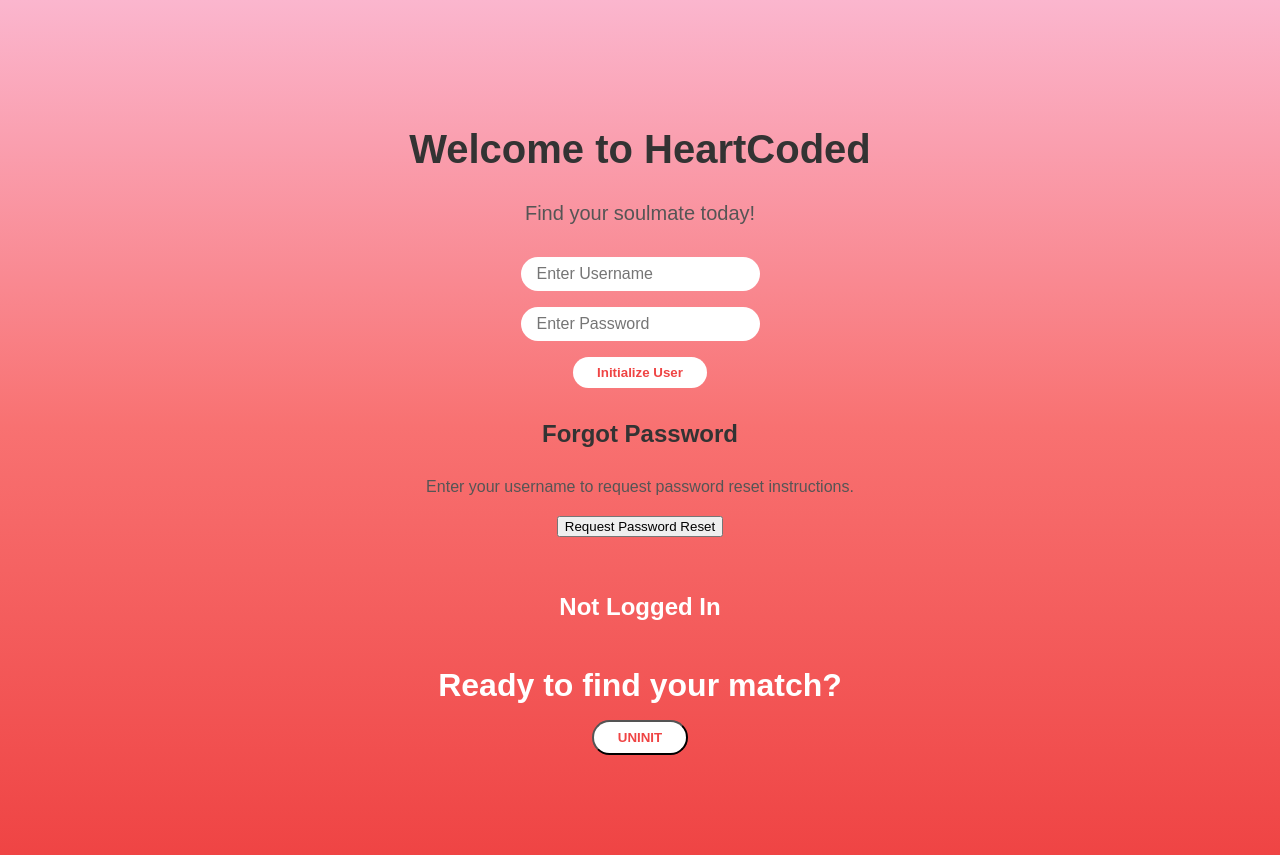
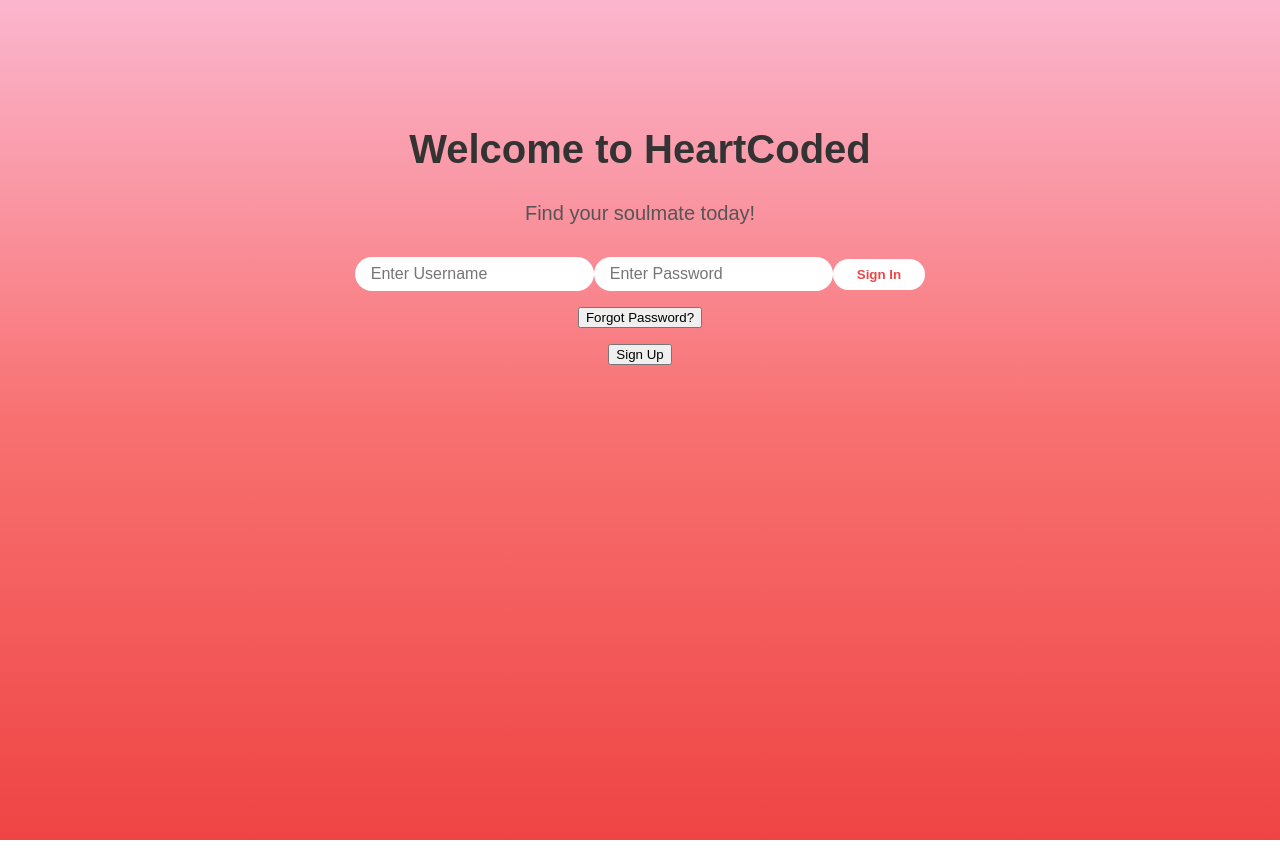
Before and after one commit to ajpieroni/316Heartcoded, a React (Create React App) app in the folder ourapp/reactapp/: page / in a window 1280 px wide. Built offline with nearby package versions, Linux system fonts and the light colour scheme.

Commit message:
gross reorg of landing

```diff
--- a/ourapp/reactapp/src/pages/UserLogin.js
+++ b/ourapp/reactapp/src/pages/UserLogin.js
@@ -1,128 +1,121 @@
 import React, { useState, useEffect, useContext } from "react";
-import "./UserLogin.css";
 import { useNavigate } from 'react-router-dom';
-
-
-import axios from "axios";
-import { useHistory } from "react-router-dom";
-// const history = useHistory();
-import { Link } from "react-router-dom";
 import { UserContext } from "../components/contexts/UserContext";
-
 import ForgotPassword from "./ForgotPassword";
 import CreateProfile from "./CreateProfile.js";
+import "./UserLogin.css";
 
 export default function UserLogin() {
-
-  // const [question, setQuestion] = useState("UNINIT");
-  const [testUser, setTestUser] = useState("UNINIT");
-
-  const { user, setUser } = useContext(UserContext);
+  // State hooks
+  const [showForgotPassword, setShowForgotPassword] = useState(false);
+  const [showSignIn, setShowSignIn] = useState(true); // Show sign-in by default
+  const [showSignUp, setShowSignUp] = useState(false);
   const [username, setUsername] = useState("");
   const [password, setPassword] = useState("");
   const [login, setLogin] = useState(false);
 
-  // const history = useHistory();
+  // Context
+  const { user, setUser } = useContext(UserContext);
+
+  // Navigation hook
   const navigate = useNavigate();
 
+  // Handlers
+  const toggleForgotPassword = () => setShowForgotPassword(prev => !prev);
+  const toggleSignIn = () => {
+    setShowSignIn(!showSignIn);
+    setShowSignUp(false);
+  };
+  const toggleSignUp = () => {
+    setShowSignUp(!showSignUp);
+    setShowSignIn(false);
+  };
+  const handleSignUp = () => {
+    // TODO: SignUp logic
+  };
 
   const initializeUser = () => {
-    console.log("pressed");
+    // User initialization logic
     fetch(`http://localhost:3000/test_users/find_by_username/${username}`)
-      .then((response) => {
-        if (!response.ok) {
-          throw new Error("Network response was not ok");
-        }
+      .then(response => {
+        if (!response.ok) throw new Error("Network response was not ok");
         return response.json();
       })
-      .then((data) => {
+      .then(data => {
         if (data) {
-          setUser(prevUser => ({
-            ...prevUser, // This ensures we keep the existing fields and only update what's necessary
-            username: data.username, // Or any other relevant field from your data
-            id: data.id,
-            name: data.name,
-            birthday: data.birthday,
-            bio: data.bio,
-            gender: data.gender,
-            join_date: data.join_date,
-            location: data.location,
-            preferences: data.preferences,
-            // ... any other fields you need to update from the response
-          }));
+          setUser(prevUser => ({ ...prevUser, ...data }));
           sessionStorage.setItem("user", JSON.stringify(data));
-
-          // setTestUser(user)
-          // history.push("/signed-in");
           navigate('/UserSignedIn');
-          console.log("here is data", data);
-          console.log(data.name);
           setLogin(true);
         } else {
-          // Handle non-existing user, if needed
+          // Handle non-existing user logic
         }
       })
-      .catch((error) => {
-        // setUser("Failed to login")
-        console.error("Failed to initialize user:", error);
-      });
+      .catch(error => console.error("Failed to initialize user:", error));
   };
+
+  // Effects
   useEffect(() => {
-    // Check if there's user data in sessionStorage on component initialization
     const storedUser = sessionStorage.getItem("user");
     if (storedUser) {
       setUser(JSON.parse(storedUser));
       setLogin(true);
     }
-  }, []);
+  }, [setUser]);
 
-  // useEffect(() => {
-  //   fetchUserName();
-  //   fetchQuestion();
-  // }, []);
+  // Render helpers
+  const renderSignUpButton = () => (
+    showSignIn && !showForgotPassword && (
+      <button className="sign-up-button" onClick={toggleSignUp}>
+        Sign Up
+      </button>
+    )
+  );
 
+  // Component render
   return (
     <main className="main-container">
-      {/* <img src={Image}/> */}
-      {/* <h1 className="main-title">{question}</h1> */}
       <div className="hero-section">
         <h1 className="hero-title">Welcome to HeartCoded</h1>
         <p className="hero-subtitle">Find your soulmate today!</p>
-        {/* <button className="cta-button">Sign Up Now</button> */}
-        {/* User init */}
         <div className="user-init-container">
+          {showSignIn && (
+            <div>
               <input
                 className="user-init-input"
                 value={username}
-            onChange={(e) => setUsername(e.target.value)}
+                onChange={e => setUsername(e.target.value)}
                 placeholder="Enter Username"
               />
               <input
                 type="password"
                 className="user-init-input"
                 value={password}
-            onChange={(e) => setPassword(e.target.value)}
+                onChange={e => setPassword(e.target.value)}
                 placeholder="Enter Password"
               />
               <button className="user-init-button" onClick={initializeUser}>
-            Initialize User
+                Sign In
               </button>
-
-          <ForgotPassword />
-
-          <h2>
-            {login
-              ? `Logged in as: ${user?.name}, Birthday: ${user?.birthday}, ID: ${user?.id}`
-              : "Not Logged In"}
-          </h2>
             </div>
+          )}
+          {showSignIn && (
+            <>
+              <button className="forgot-password-toggle" onClick={toggleForgotPassword}>
+                Forgot Password?
+              </button>
+              {showForgotPassword && <ForgotPassword />}
+            </>
+          )}
+          {renderSignUpButton()}
+          {showSignUp && (
+            <>
+              <CreateProfile />
+              <button onClick={toggleSignIn}>Already have an account? Sign In</button>
+            </>
+          )}
+          {showForgotPassword && <ForgotPassword />}
         </div>
-
-
-
-      <div className="cta-section">
-        <h2 className="cta-title">Ready to find your match?</h2>
-        <button className="cta-button">{testUser}</button>
       </div>
     </main>
   );
--- a/ourapp/reactapp/src/pages/UserSignedIn.js
+++ b/ourapp/reactapp/src/pages/UserSignedIn.js
@@ -40,9 +40,9 @@ useEffect(() => {
 return(
     <div>
 <div className="features">
-{user && user.name && ( // Check if user and user.name are not null before rendering
-        <h1> Welcome, {user.name}</h1>
-      )}
+{/* {user && user.name && ( // Check if user and user.name are not null before rendering */}
+        <h1> Welcome, {user?.name}</h1>
+
 
       <Link to={{
         pathname: '/CreateProfile',
```
Lines whose indentation alone changed are shown as unchanged.
